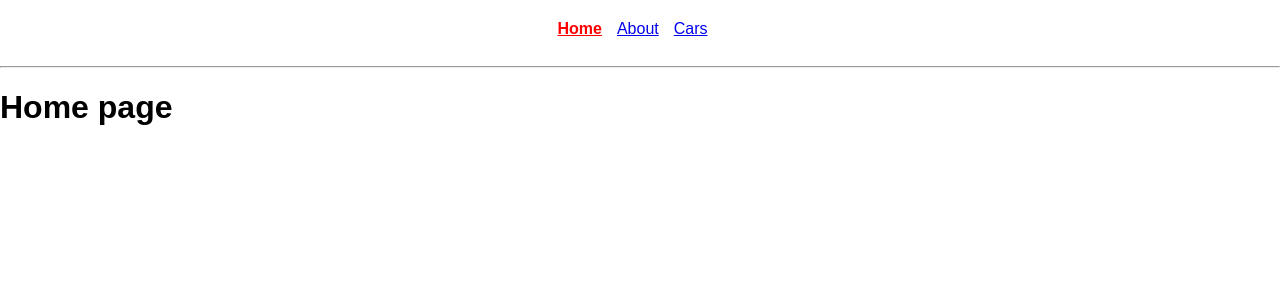
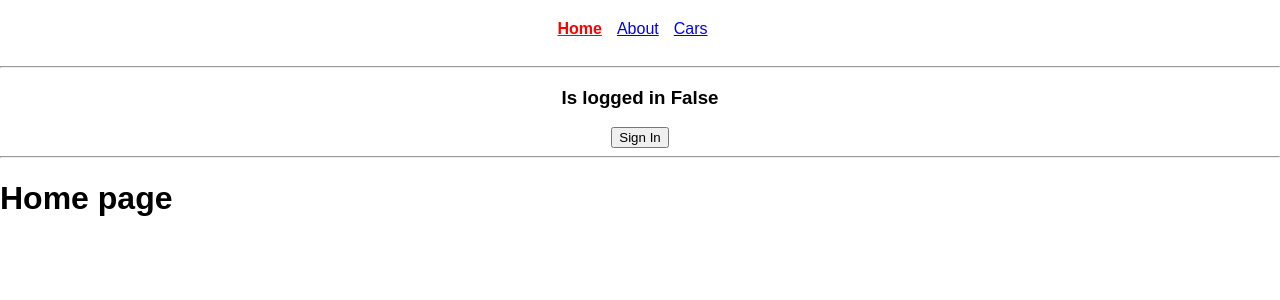
Before and after one commit to CodeCostylProduction/react-routing, a React app: page / in a window 1280 px wide. Shown: the top 300 px of the page. Built offline with nearby package versions, Linux system fonts and the light colour scheme.

Commit message:
up to 69 exercise

```diff
--- a/src/App.js
+++ b/src/App.js
@@ -6,6 +6,11 @@ import {Route,NavLink, Switch, Redirect} from "react-router-dom";
 import CarDetail from "./CarDetail/CarDetail";
 
 class App extends Component {
+
+    state = {
+        isLoggedIn: false,
+    }
+
   render() {
 
     return (
@@ -37,13 +42,20 @@ class App extends Component {
 
           </ul>
         </nav>
-
+        <hr/>
+        <div style={{textAlign: 'center'}}>
+            <h3>Is logged in {this.state.isLoggedIn ? 'True' : 'False'}</h3>
+              <button onClick={() => this.setState({isLoggedIn: !this.state.isLoggedIn})}>Sign In</button>
+        </div>
         <hr/>
         <Switch>
         <Route path="/" exact render={() => <h1>Home page</h1>}/>
         <Route path="/about" exact component={About}/>
-        <Route path="/Cars/:name" component={CarDetail} />
-        <Route path="/Cars" component={Cars}/>
+        <Route path="/Cars/:name" component={CarDetail}/>
+            {this.state.isLoggedIn ?
+                <Route path="/Cars" component={Cars}/>
+                : null
+            }
         <Redirect to={'/'}/>
         {/*<Route render={() => <h1 style={{color: 'red', textAlign: 'center'}}>404 not found</h1>}/>*/}
         </Switch>
```
